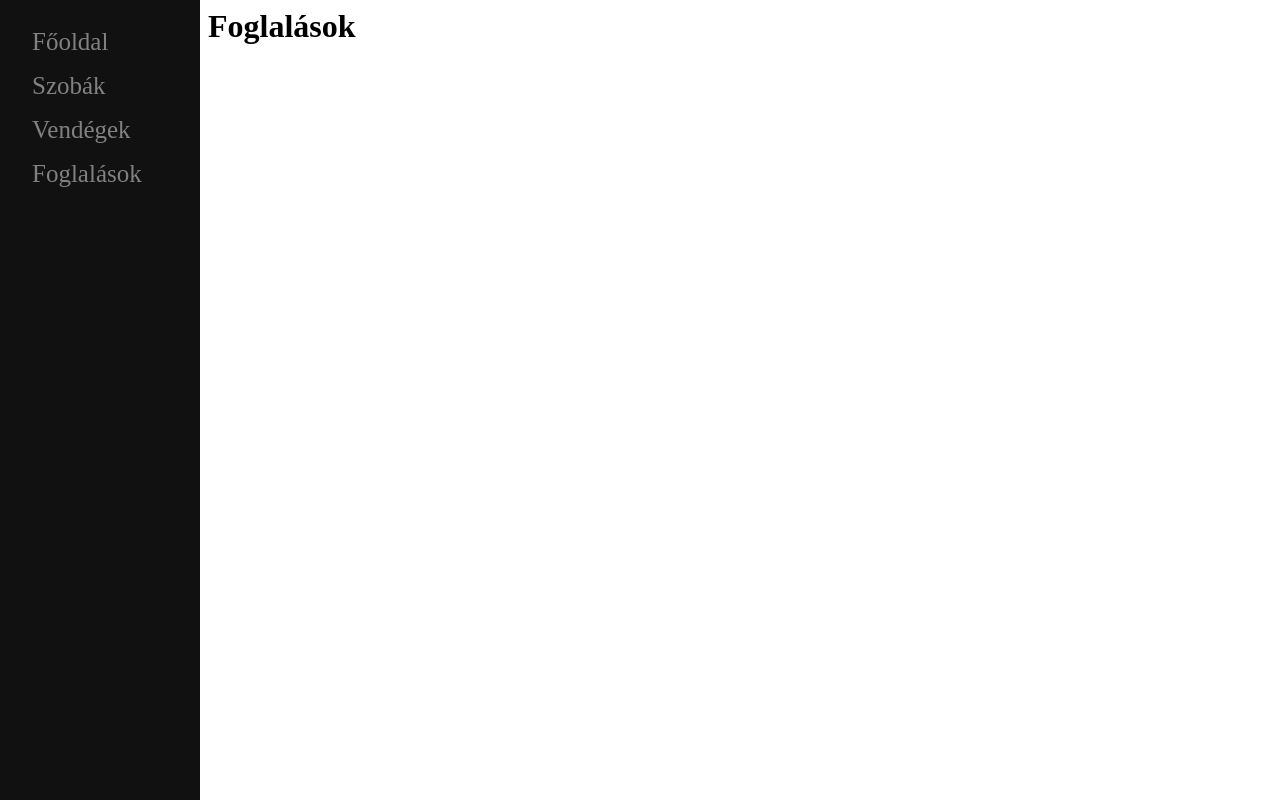
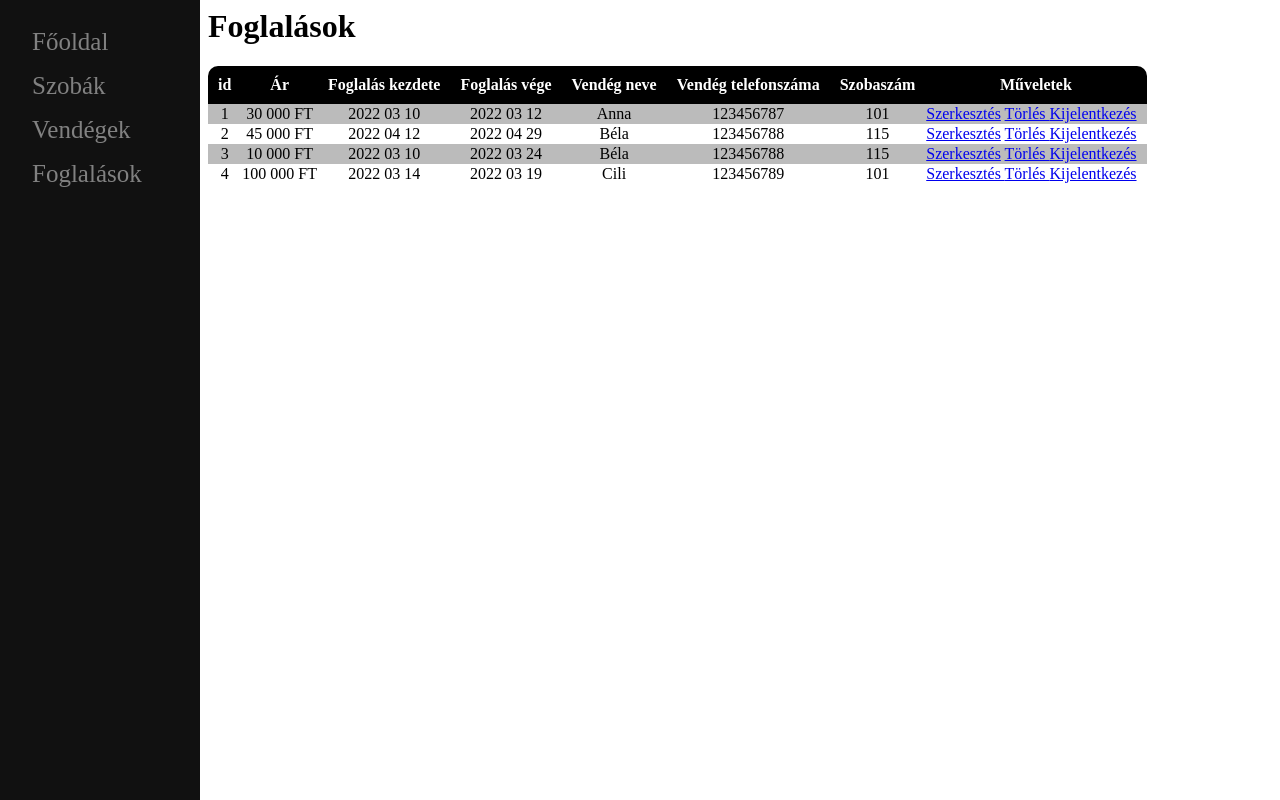
Before and after one commit to StefanKende/HotelMan, a PHP site: page /booking.php in a window 1280 px wide. Run offline with PHP 8.4, Linux system fonts and the light colour scheme.

Commit message:
Booking oldal megcsinálva
Guest oldal megcsinálva
Szobák oldalon a gombok átrendezve

```diff
--- a/src/booking.php
+++ b/src/booking.php
@@ -9,6 +9,63 @@
 
         <div class="main">
             <h1> Foglalások </h1>
+
+            <table>
+                <tr>
+                    <th>id</th>
+                    <th>Ár </th>
+                    <th>Foglalás kezdete</th>
+                    <th>Foglalás vége</th>
+                    <th>Vendég neve</th>
+                    <th>Vendég telefonszáma</th>
+                    <th>Szobaszám</th>
+                    <th>Műveletek</th>
+                </tr>
+                <tr>
+                    <td>1</td>
+                    <td>30 000 FT</td>
+                    <td>2022 03 10</td>
+                    <td>2022 03 12</td>
+                    <td>Anna</td>
+                    <td>123456787</td>
+                    <td>101</td>
+                    <td><a href="booking.php">Szerkesztés</a> <a href="booking.php">Törlés </a><a href="booking.php">Kijelentkezés </a></td>
+                </tr>
+
+                <tr>
+                    <td>2</td>
+                    <td>45 000 FT</td>
+                    <td>2022 04 12</td>
+                    <td>2022 04 29</td>
+                    <td>Béla</td>
+                    <td>123456788</td>
+                    <td>115</td>
+                    <td><a href="booking.php">Szerkesztés</a> <a href="booking.php">Törlés </a><a href="booking.php">Kijelentkezés </a></td>
+                </tr>
+
+                <tr>
+                    <td>3</td>
+                    <td>10 000 FT</td>
+                    <td>2022 03 10</td>
+                    <td>2022 03 24</td>
+                    <td>Béla</td>
+                    <td>123456788</td>
+                    <td>115</td>
+                    <td><a href="booking.php">Szerkesztés</a> <a href="booking.php">Törlés </a><a href="booking.php">Kijelentkezés </a></td>
+                </tr>
+
+                <tr>
+                    <td>4</td>
+                    <td>100 000 FT</td>
+                    <td>2022 03 14</td>
+                    <td>2022 03 19</td>
+                    <td>Cili</td>
+                    <td>123456789</td>
+                    <td>101</td>
+                    <td><a href="booking.php">Szerkesztés  </a> <a href="booking.php">Törlés  </a><a href="booking.php">Kijelentkezés  </a></td>
+                </tr>
+            </table>
+
         </div>
     </body>
 </html>
```
Also changed, not shown: src/guest.php (+46 -0 lines), src/room.php (+8 -4 lines).
